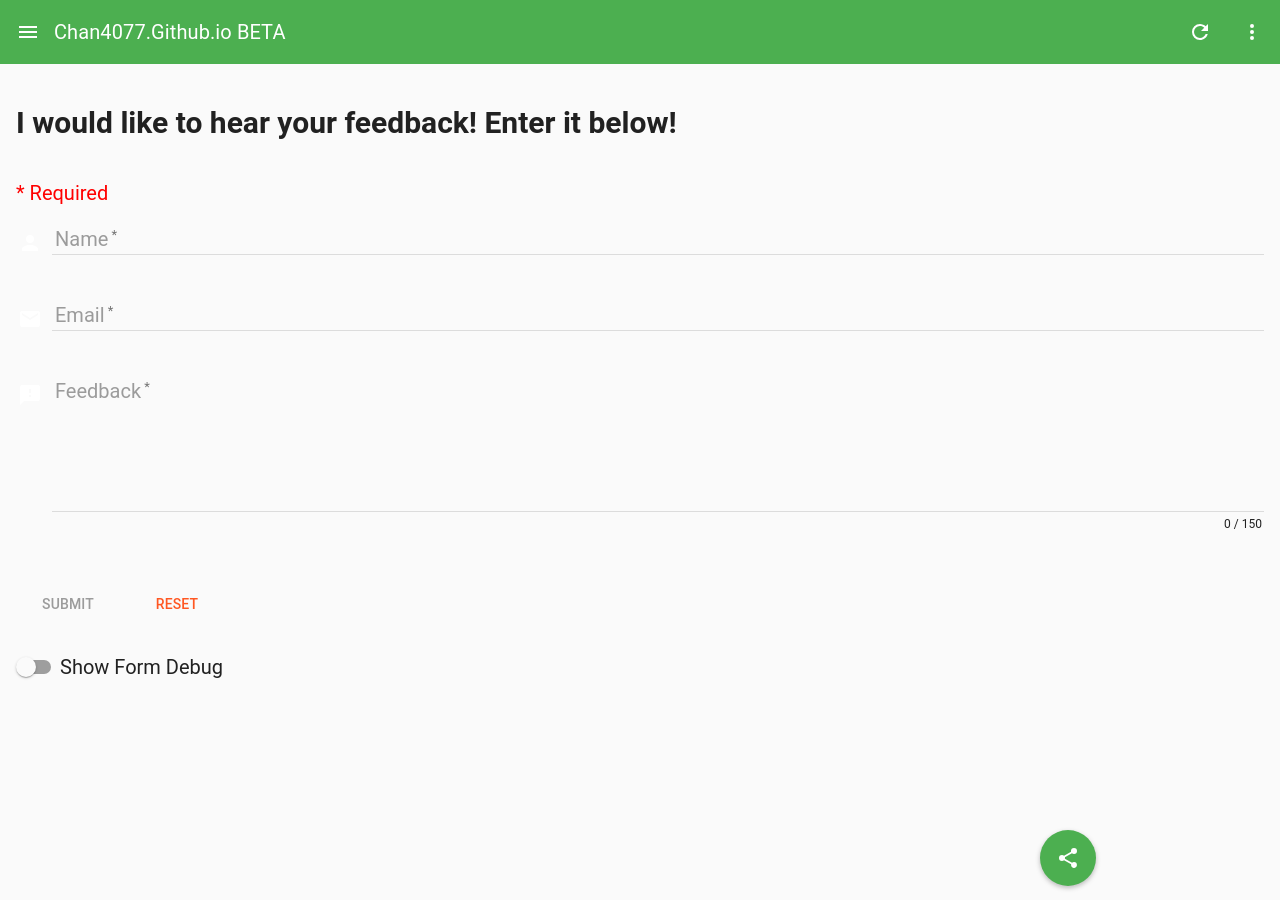
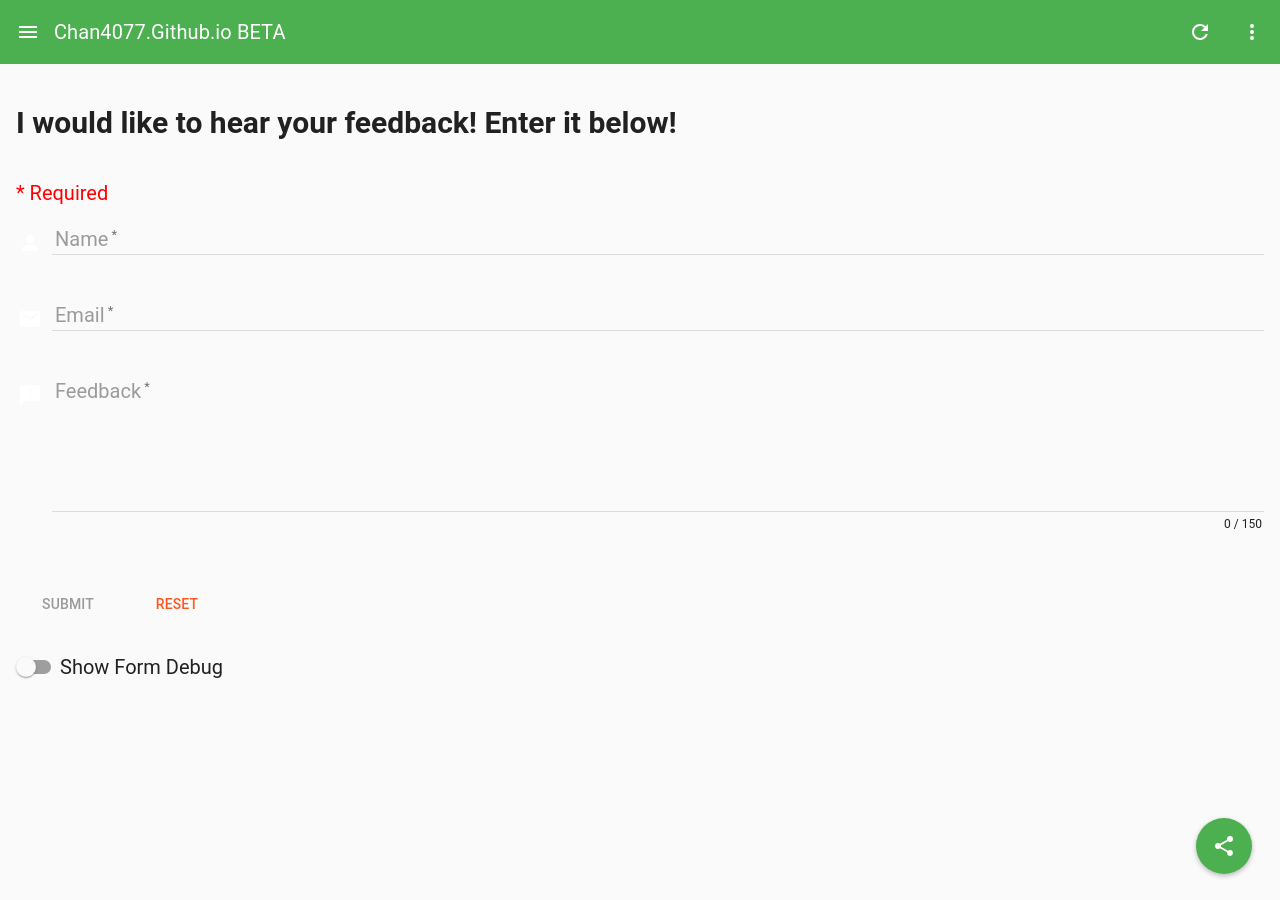
Before and after one commit to EdricChan03/edricchan03.github.io, a Jekyll site: the page angular/test.html, which Jekyll copies as it is, in a window 1280 px wide. Built offline with Jekyll 4.4.1, drawn with Linux system fonts in a browser that asks for light colours.

Commit message:
Add back md-fab-bottom-right

```diff
--- a/angular/test.html
+++ b/angular/test.html
@@ -140,7 +140,7 @@
             <!--FAB Speed Dial-->
             <md-fab-speed-dial md-direction="top" class="md-scale" id="FAB-share">
                 <md-fab-trigger>
-                    <md-button aria-label="menu" class="md-fab md-primary">
+                    <md-button aria-label="menu" class="md-fab md-primary md-fab-bottom-right">
                         <md-icon md-svg-icon="share-variant"></md-icon>
                     </md-button>
                 </md-fab-trigger>
```
